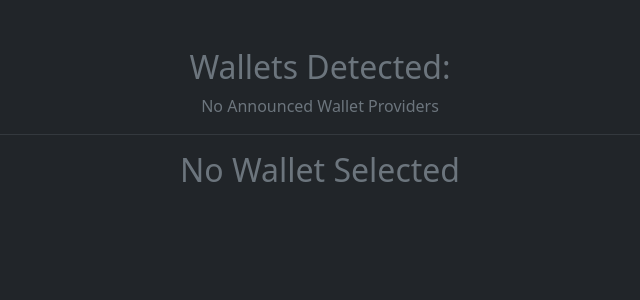
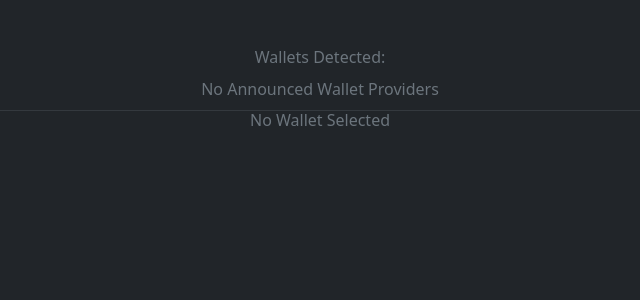
Before and after one commit to Jagadeeshftw/Decentralized_Lottery_App, a Next.js app: page /wallet in a window 1280 px wide. Shown: the top 300 px of the page, without its empty margins (320-960 px from the left). Built offline with nearby package versions, Linux system fonts and the light colour scheme.

Commit message:
Adding new styles

```diff
--- a/src/app/index.scss
+++ b/src/app/index.scss
@@ -1,4 +1,9 @@
 @import "bootstrap/scss/bootstrap";
+
+@tailwind base;
+@tailwind components;
+@tailwind utilities;
+
 :root {
   font-family: Inter, system-ui, Avenir, Helvetica, Arial, sans-serif;
   line-height: 1.5;
@@ -20,6 +25,13 @@
   --contrast-color: #ffffff; /* The contrast color is used for elements when the background color is one of the heading, accent, or default colors. Its purpose is to ensure proper contrast and readability when placed over these more dominant colors */
 }
 
+.custom-button {
+  @apply px-6 py-3 bg-transparent border-2 border-white rounded-lg  relative  transition duration-500 text-white hover:bg-gradient-to-r hover:from-indigo-500 hover:to-purple-500 text-lg  no-underline;
+}
+
+.title {
+  @apply my-2 bg-clip-text text-transparent drop-shadow-2xl bg-gradient-to-b from-white/100 to-white/40;
+}
 html,
 body {
   height: 100%;
@@ -38,7 +50,7 @@ body {
 a {
   font-weight: 500;
   color: #646cff;
-  text-decoration: inherit;
+  text-decoration: none;
 }
 a:hover {
   color: #535bf2;
@@ -78,8 +90,6 @@ button {
   --default-color: #ffffff;
   --background-color: var(--alt-background-color);
   --heading-color: #ffffff;
-  width: 100%;
-  min-height: 50vh;
   position: relative;
   padding: 120px 0 60px 0;
 }
@@ -88,10 +98,8 @@ button {
   position: absolute;
   inset: 0;
   display: block;
-  width: 100%;
-  height: 100%;
-  object-fit: cover;
-  z-index: 1;
+
+  z-index: 50;
 }
 
 .hero .container {
@@ -221,3 +229,27 @@ button {
   color: color-mix(in srgb, var(--contrast-color), transparent 25%);
   border: 2px solid var(--accent-color);
 }
+
+.DisplayWallet {
+  min-width: 100vw;
+  text-align: center;
+}
+
+.providers {
+  display: flex;
+  flex-flow: column wrap;
+  justify-content: space-between;
+  align-items: center;
+  align-content: center;
+  gap: 1em;
+
+  padding: 0.6em 1.2em;
+}
+
+.providers button {
+  width: 12em;
+}
+
+.providers button img {
+  width: 2em;
+}
```
